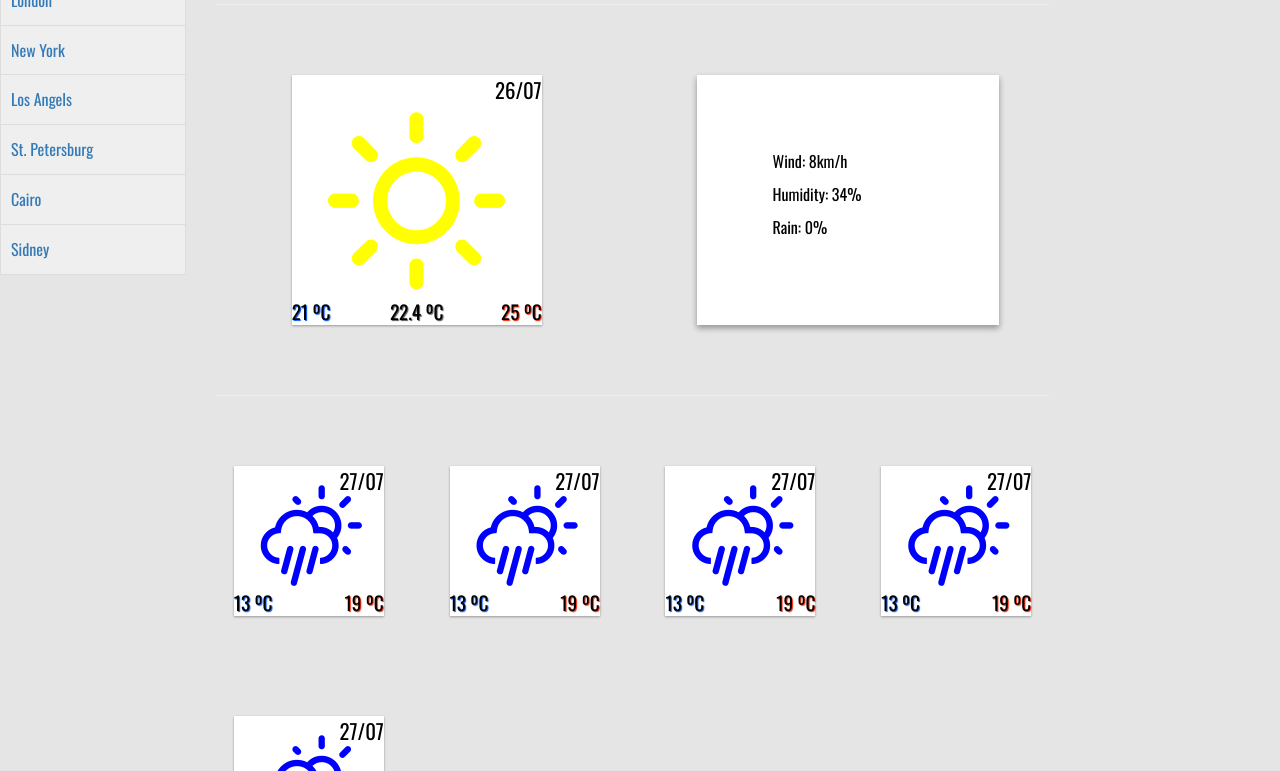
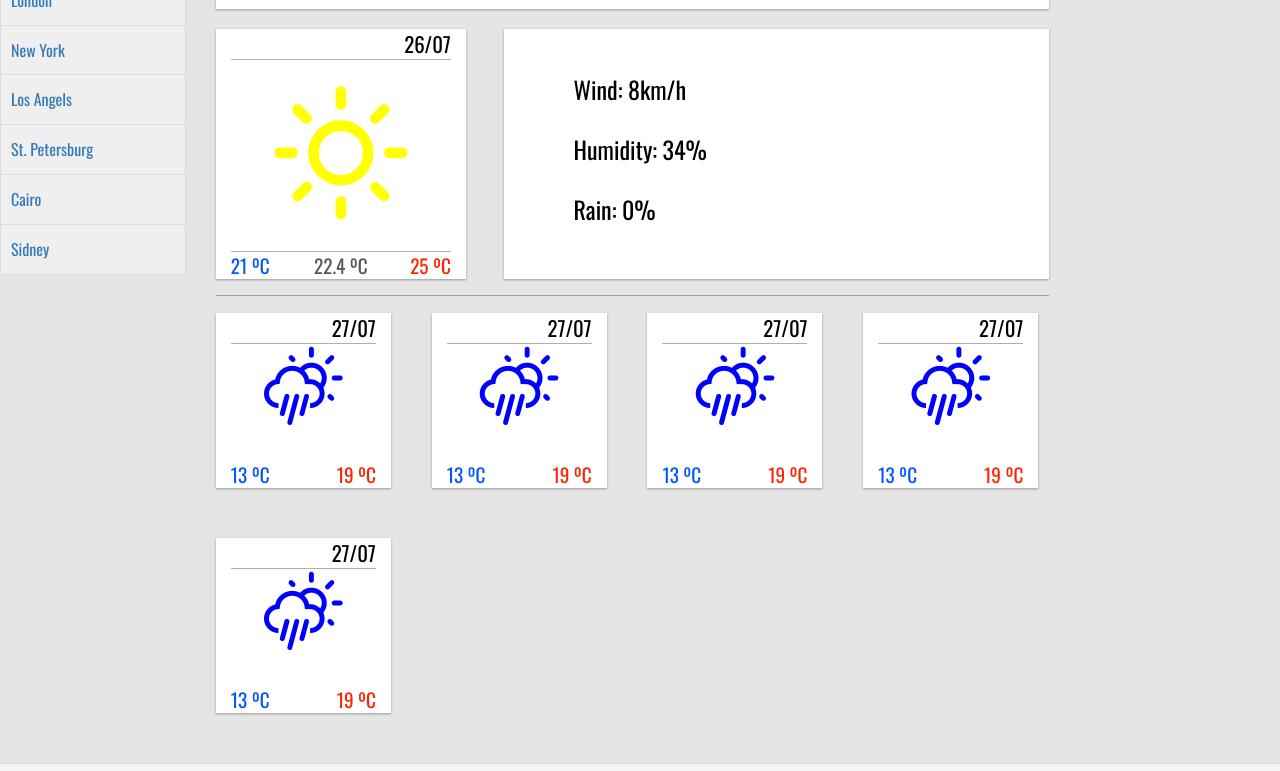
Before and after one commit to ruben-dossantos/weather-app, a plain HTML site: page index.html in a window 1280 px wide. Shown: the part 205-976 px from the top of the page. Drawn offline with nearby package versions, Linux system fonts and the light colour scheme.

Commit message:
styles updated

```diff
--- a/css/styles.css
+++ b/css/styles.css
@@ -3,6 +3,15 @@ body {
     color: #000;
     background-color: #e5e5e5;
     font-family: 'Oswald', sans-serif;
+}
+
+hr {
+    display: block;
+    height: 1px;
+    border: 0;
+    border-top: 1px solid rgba(55,55,55, 0.4);;
+    margin: 1em 0;
+    padding: 0;
 }
 
 .navbar-brand h1 {
@@ -91,13 +100,17 @@ body {
     border-left: 3px solid #676767;
 }
 
-.component {
-
+#location-header {
+    color: #1f384d;
+    background-color: #fff;
+    box-shadow: 0 1px 3px rgba(0,0,0,0.12), 0 1px 2px rgba(0,0,0,0.24);
+    margin-bottom: 20px;
+    padding: 5px 15px 20px;
 }
 
 .weather-square-lg {
+    /* margin: 50px auto; center square */
     position: relative;
-    margin: 50px auto; /* center square */
     width: 250px;
     height: 250px;
     box-shadow: 0 1px 3px rgba(0,0,0,0.12), 0 1px 2px rgba(0,0,0,0.24);
@@ -107,21 +120,24 @@ body {
 
 .weather-square-lg:hover {
     box-shadow: 0 14px 28px rgba(0,0,0,0.25), 0 10px 10px rgba(0,0,0,0.22);
-    transform: scale(1.05);
 }
 
 .weather-image-lg {
     position:absolute;
     width: 100%;
-    font-size: 10em;
+    font-size: 7.5em;
+    padding: 30px;
     text-align: center;
     color: yellow;
 }
 
 .weather-date {
     position:absolute;
-    right: 0;
     font-size: 1.3em;
+    left: 15px;
+    right: 15px;
+    text-align: right;
+    border-bottom: 1px solid rgba(55,55,55, 0.4);
 }
 
 .weather-min-temperature, .weather-actual-temperature, .weather-max-temperature {
@@ -131,35 +147,51 @@ body {
 }
 
 .weather-min-temperature {
-    left: 0;
-    text-shadow: 1px 1px 1px #0055FF;
+    left: 15px;
+    color:#0055FF;
 }
 
 .weather-actual-temperature {
-    right: 0;
-    width: 100%;
+    border-top: 1px solid rgba(55,55,55, 0.4);
+    left: 15px;
+    right: 15px;
     text-align: center;
-    text-shadow: 1px 1px 1px #555;
+    color: #555;
 }
 
 .weather-max-temperature {
-    right: 0;
-    text-shadow: 1px 1px 1px #FF2200;
+    right: 15px;
+    color: #FF2200;
 }
 
 .weather-info {
+    position:relative;
     background-color: #fff;
-    box-shadow: 0 3px 6px rgba(0,0,0,0.16), 0 3px 6px rgba(0,0,0,0.23);
+    box-shadow: 0 1px 3px rgba(0,0,0,0.12), 0 1px 2px rgba(0,0,0,0.24);
+    transition: all 0.3s cubic-bezier(.25,.8,.25,1);
     height: 250px;
-    margin: 50px;
-    padding: 75px;
+}
+
+.weather-info:hover {
+    box-shadow: 0 14px 28px rgba(0,0,0,0.25), 0 10px 10px rgba(0,0,0,0.22);
+}
+
+.weather-info ul{
+    position: absolute;
+    list-style-type: none;
+    left: 30px;
+    top: 30px;
+    width: 100%;
+    font-size: 1.5em;
+    line-height: 60px;
 }
 
 .weather-square-md {
     position: relative;
-    margin: 50px auto; /* center square */
-    width: 150px;
-    height: 150px;
+    /* margin: 50px auto; center square */
+    margin-bottom: 50px;
+    width: 175px;
+    height: 175px;
     box-shadow: 0 1px 3px rgba(0,0,0,0.12), 0 1px 2px rgba(0,0,0,0.24);
     transition: all 0.3s cubic-bezier(.25,.8,.25,1);
     background-color: #FFF;
@@ -173,10 +205,9 @@ body {
 
 .weather-image-md {
     position:absolute;
-    margin: 15px;
-    width: 125px;
-    height: 125px;
-    font-size: 4.5em;
+    width: 100%;
+    font-size: 3.5em;
+    padding: 30px;
     text-align: center;
     color: blue;
 }
@@ -198,6 +229,19 @@ body {
     .navbar .navbar-search{
         width: 500px;
     }
+
+    .weather-square-lg {
+        margin: 50px auto; /* center square */
+    }
+
+    .weather-square-md {
+        margin: 50px auto; /* center square */
+    }
+
+    .weather-info {
+        width: 250px;
+        margin: 50px auto;
+    }
 }
 /* extra small screens */
 @media (max-width: 767px) {
@@ -206,4 +250,17 @@ body {
         margin-bottom: 10px;
     }
 
+    .weather-square-lg {
+        margin: 50px auto; /* center square */
+    }
+
+    .weather-square-md {
+        margin: 50px auto; /* center square */
+    }
+
+    .weather-info {
+        width: 250px;
+        margin: 50px auto;
+    }
+
 }
--- a/index.html
+++ b/index.html
@@ -80,15 +80,17 @@
 
             <div class="row">
                 <div class="col-xs-12">
-                    <h2>Paços de Ferreira, PT</h2>
-                    <h3>Sky is Clear Today</h3>
+                    <div id="location-header">
+                        <h2>Paços de Ferreira, PT</h2>
+                        <h3>Sky is Clear Today</h3>
+                    </div>
                 </div>
             </div>
 
-            <hr>
+
 
             <div class="row">
-                <div class="col-md-6 component">
+                <div class="col-lg-4 col-md-5">
                     <div class="weather-square-lg">
                         <div class="weather-image-lg"><i class="wi wi-day-sunny"></i></div>
                         <span class="weather-date">26/07</span>
@@ -98,11 +100,13 @@
 
                     </div>
                 </div>
-                <div class="col-md-6 component">
+                <div class="col-lg-8 col-md-7">
                     <div class="weather-info">
-                        <p>Wind: 8km/h</p>
-                        <p>Humidity: 34%</p>
-                        <p>Rain: 0%</p>
+                        <ul>
+                            <li><span>Wind: </span> 8km/h</li>
+                            <li><span>Humidity: </span> 34%</li>
+                            <li><span>Rain: </span> 0%</li>
+                        </ul>
                     </div>
                 </div>
             </div>
@@ -157,6 +161,7 @@
                     </div>
                 </div>
             </div>
+
         </div>
     </div>
 </div>
```
